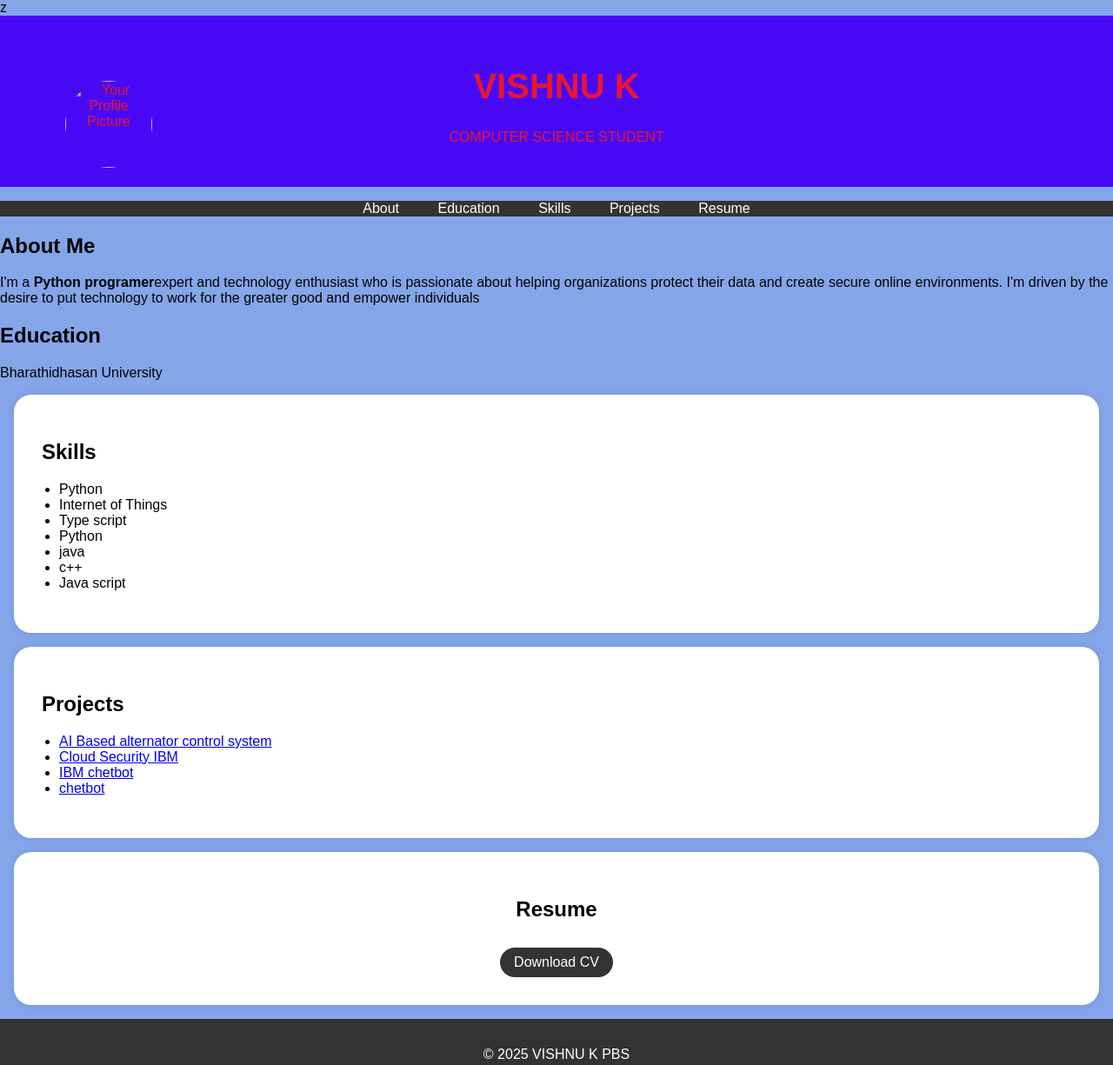
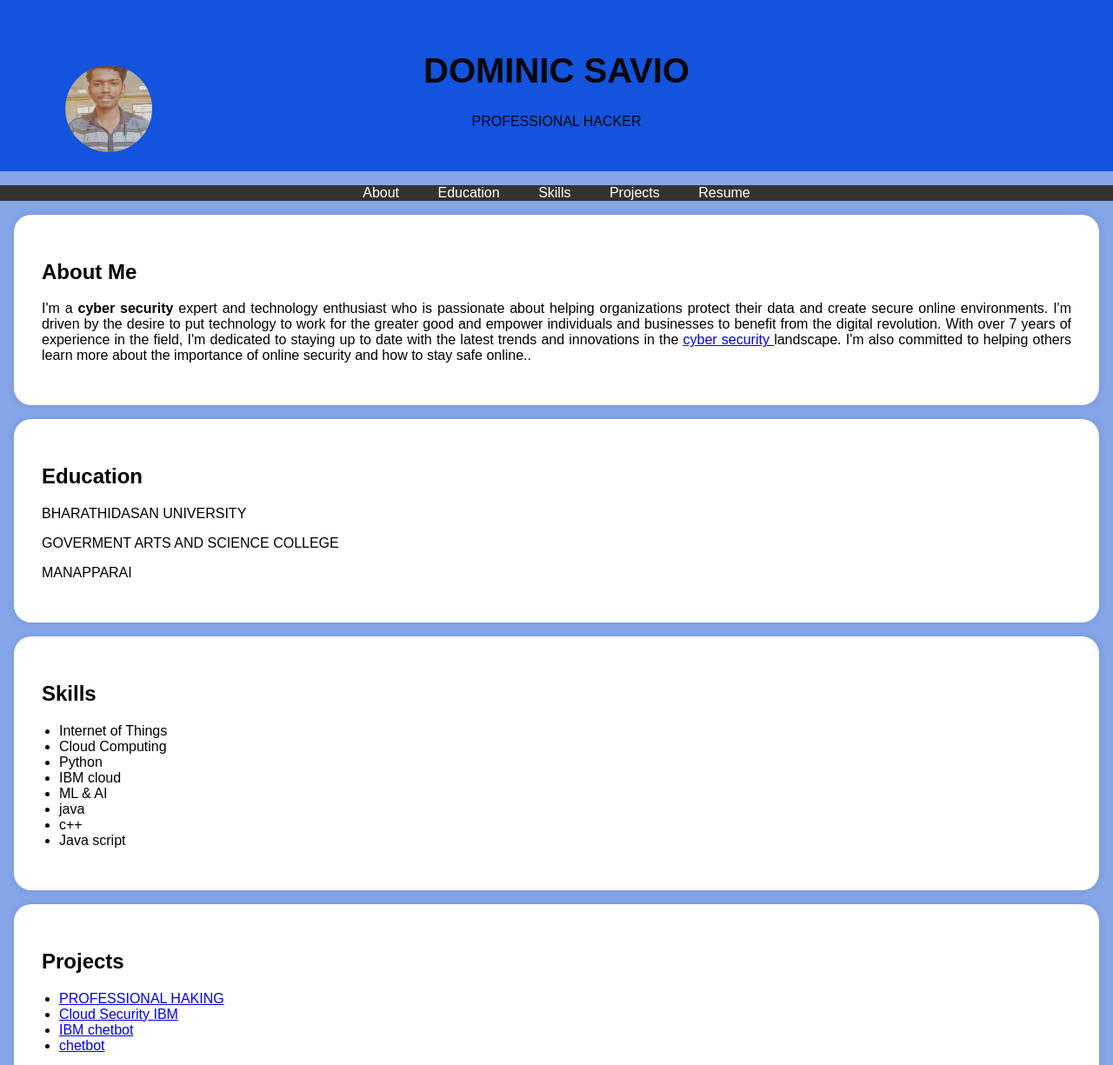
Before and after one commit to Dominicsavio6506/SAVIO-FIRST-PROJECT, a plain HTML site: page index.html in a window 1280 px wide. Shown: the top 1225 px of the page at 87% size. Drawn offline with Linux system fonts and the light colour scheme; files whose address does not match are found by name.

Commit message:
Add files via upload

```diff
--- a/index.html
+++ b/index.html
@@ -1,4 +1,4 @@
-z<!DOCTYPE html>
+<!DOCTYPE html>
 <html>
 <head>
     <title>Portfolio</title>
@@ -11,8 +11,8 @@ z<!DOCTYPE html>
         }
 
         header {
-            background-color: #480af5;
-            color: #e91531;
+            background-color: #1353dd;
+            color: #0a0707;
             text-align: center;
             padding: 2rem 0;
             position: relative; /* Add this */
@@ -95,9 +95,9 @@ z<!DOCTYPE html>
     <header>
         <div class="header-content">
             <!-- Add your profile picture here -->
-            <img src="D:\DS\VISHNU\c6df914b-e6e4-4e04-a869-59ad1dfc7277.jpg" alt="Your Profile Picture" class="profile-picture">
-            <h1>VISHNU K</h1>
-            <p>COMPUTER SCIENCE STUDENT</p>
+            <img src="D:\DS\DS\ds.jpg" alt="Your Profile Picture" class="profile-picture">
+            <h1>DOMINIC SAVIO</h1>
+            <p>PROFESSIONAL HACKER</p>
         </div>
     </header>
 
@@ -113,16 +113,18 @@ z<!DOCTYPE html>
     </nav>
 
     <section id="about">
-        <div class="section-contend">
+        <div class="section-content">
             <h2>About Me</h2>
-            <p>I'm a <b>Python programer</b>expert and technology enthusiast who is passionate about helping organizations protect their data and create secure online environments. I'm driven by the desire to put technology to work for the greater good and empower individuals</p>
+            <p>I'm a <b>cyber security </b>expert and technology enthusiast who is passionate about helping organizations protect their data and create secure online environments. I'm driven by the desire to put technology to work for the greater good and empower individuals and businesses to benefit from the digital revolution. With over 7 years of experience in the field, I'm dedicated to staying up to date with the latest trends and innovations in the <a href="https://techtrainer20.github.io/git_con2/" traget="_target">cyber security </a> landscape. I'm also committed to helping others learn more about the importance of online security and how to stay safe online..</p>
         </div>
     </section>
 
     <section id="education">
-        <div class="section-contend">
+        <div class="section-content">
             <h2>Education</h2>
-            <p>Bharathidhasan University</p>
+            <p>BHARATHIDASAN UNIVERSITY </p>
+            <P>GOVERMENT ARTS AND SCIENCE COLLEGE</P>
+            <p>MANAPPARAI</p>
 
         </div>
     </section>
@@ -131,10 +133,12 @@ z<!DOCTYPE html>
         <div class="section-content">
             <h2>Skills</h2>
             <ul>
+
+                <li>Internet of Things</li>
+                <li>Cloud Computing</li>
                 <li>Python</li>
-                <li>Internet of Things</li>
-                <li>Type script</li>
-                <li>Python</li>
+                <li>IBM cloud</li>
+                <li>ML & AI</li>
                 <li>java</li>
                 <li>c++</li>
                 <li>Java script</li>
@@ -146,7 +150,7 @@ z<!DOCTYPE html>
         <div class="section-content">
             <h2>Projects</h2>
             <ul>
-                <li><a href="#">AI Based alternator control system</a></li>
+                <li><a href="#">PROFESSIONAL HAKING</a></li>
                 <li><a href="#">Cloud Security IBM</a></li>
                 <li><a href="#">IBM chetbot</a></li>
                 <li><a href="#">chetbot</a></li>
@@ -160,14 +164,14 @@ z<!DOCTYPE html>
         <div class="section-content">
             <center>
             <h2>Resume</h2>
-            <a href="D:\DS\VISHNU\PDFReader_20250322_1231.pdf" target="_blank" class="download-button">Download CV</a>
+            <a href="D:\DS\DS\DS.pdf" target="_blank" class="download-button">Download CV</a>
         </center>
         </div>
 
     </section>
 
     <footer>
-        <p>&copy; 2025 VISHNU K PBS</p>
+        <p>&copy; 2025 THUNDER BIRDS</p>
     </footer>
 
     <script>
```
Also changed, not shown: ds.jpg (added), 1 other file.
